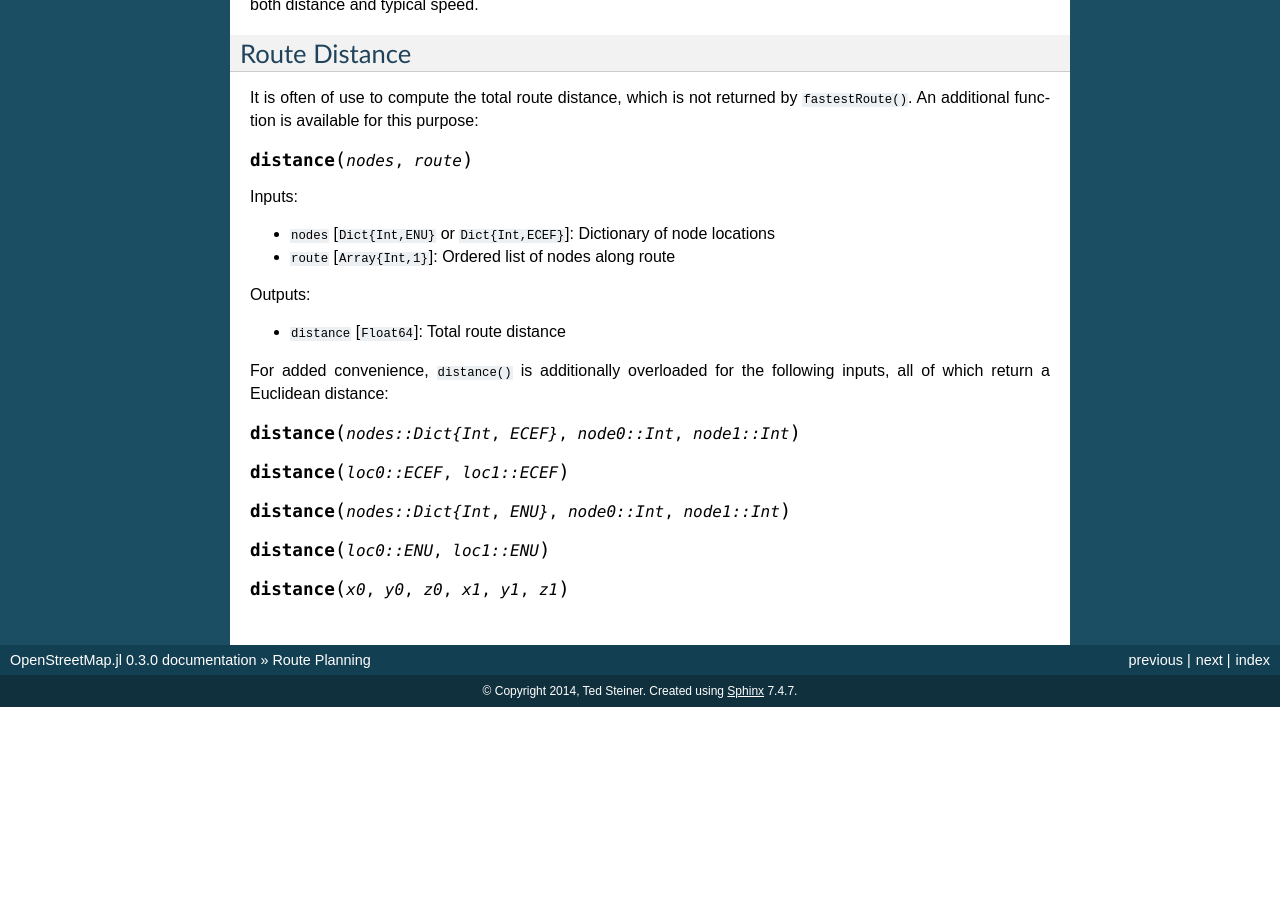
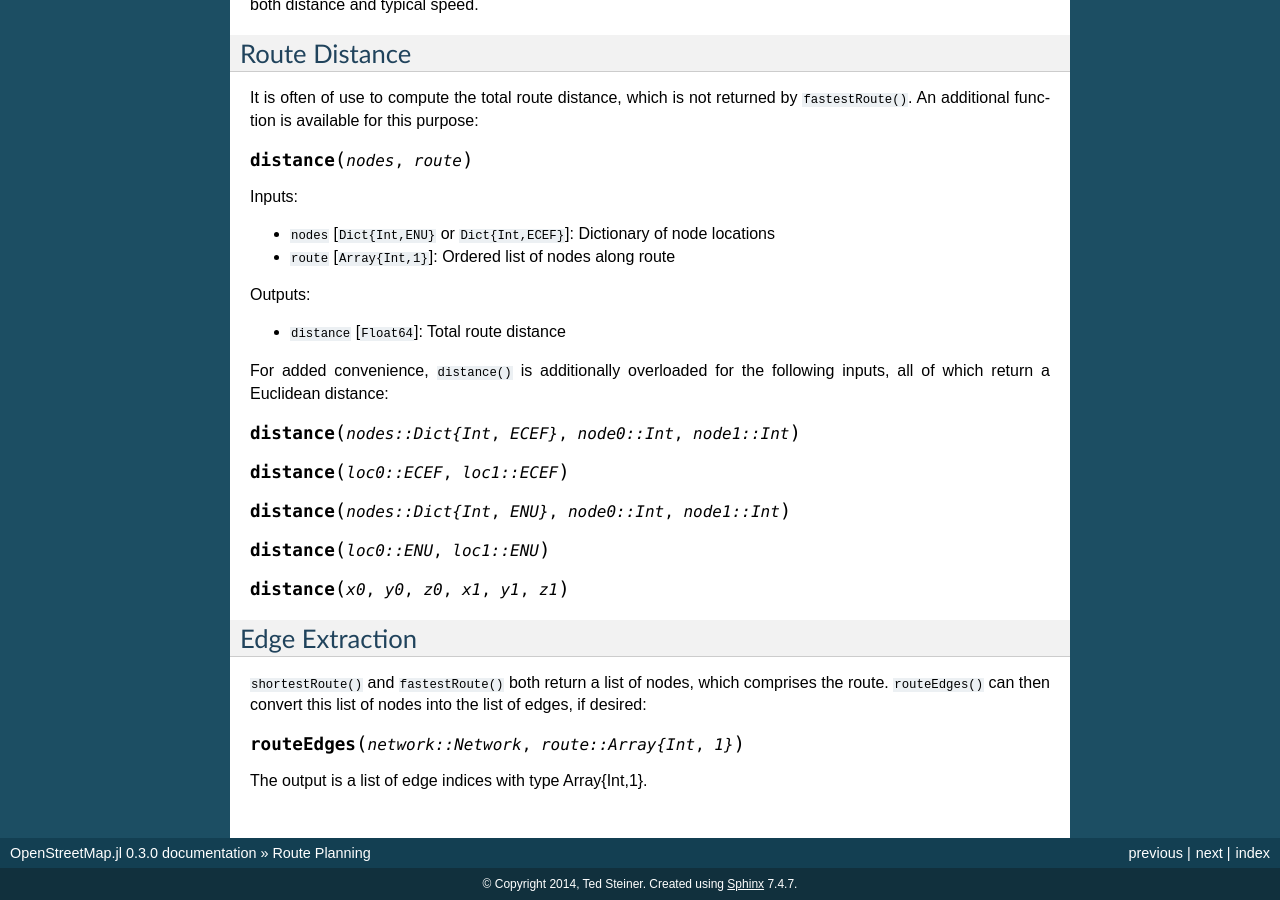
Before and after one commit to tedsteiner/OpenStreetMap.jl, a Sphinx documentation site: the page built from docs/routing.rst, in a window 1280 px wide and 900 px high, scrolled down 1677 px. Built offline with Sphinx 7.4.7, drawn with Linux system fonts in a browser that asks for light colours; before the commit the page ends 2384 px from its top, so only the background shows below that; some of the changed text lies outside the part shown.

Commit message:
Wrote documentation for route edge extraction. Issue #20.
Signed-off-by: Ted Steiner <tsteiner2@gmail.com>

```diff
--- a/docs/routing.rst
+++ b/docs/routing.rst
@@ -101,3 +101,14 @@ For added convenience, ``distance()`` is additionally overloaded for the followi
 .. py:function:: distance( nodes::Dict{Int,ENU}, node0::Int, node1::Int )
 .. py:function:: distance( loc0::ENU, loc1::ENU )
 .. py:function:: distance( x0, y0, z0, x1, y1, z1 )
+
+Edge Extraction
+---------------
+
+``shortestRoute()`` and ``fastestRoute()`` both return a list of nodes, which
+comprises the route. ``routeEdges()`` can then convert this list of nodes into
+the list of edges, if desired:
+
+.. py:function:: routeEdges( network::Network, route::Array{Int,1} )
+
+The output is a list of edge indices with type Array{Int,1}.
```
Also changed, not shown: 1 other file.
